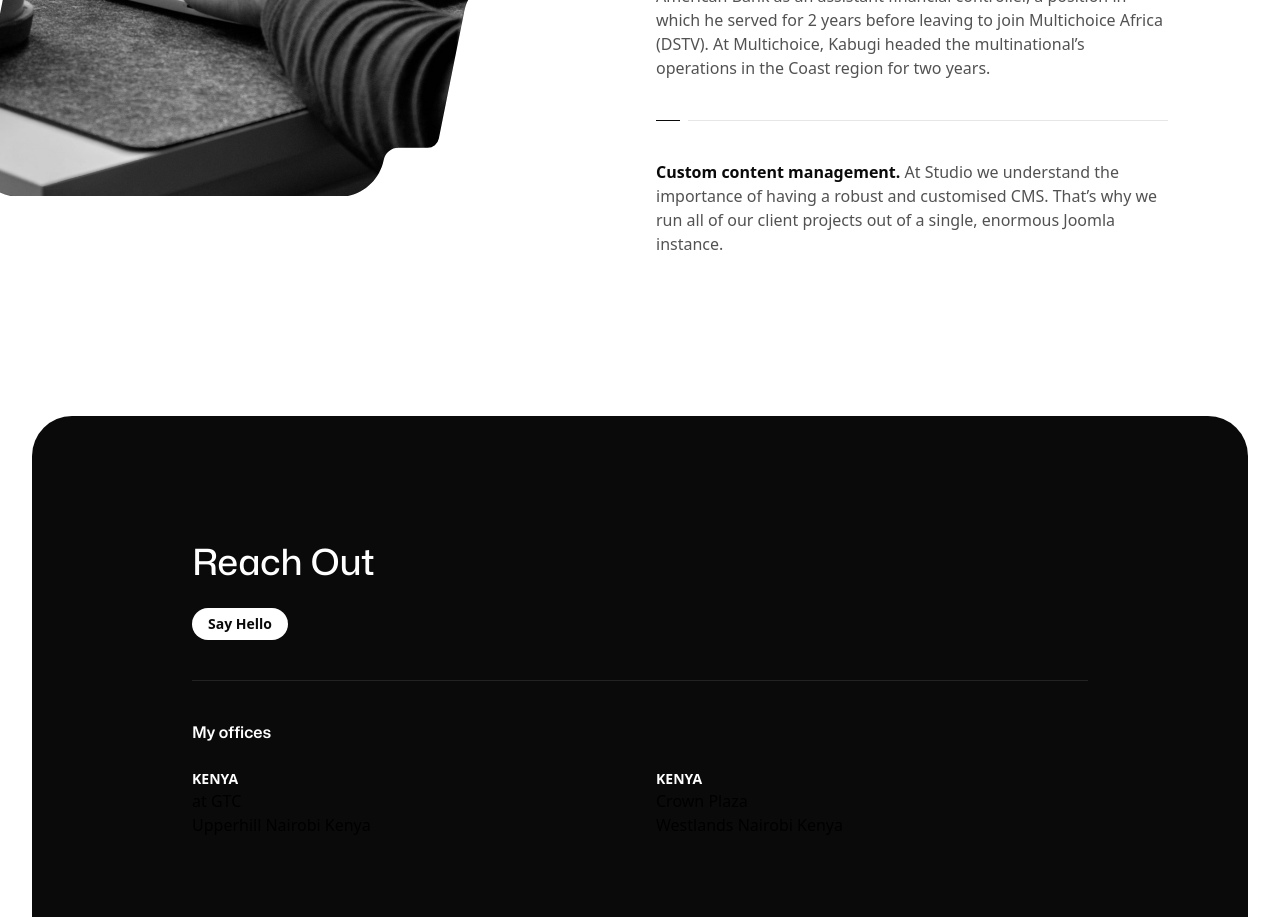
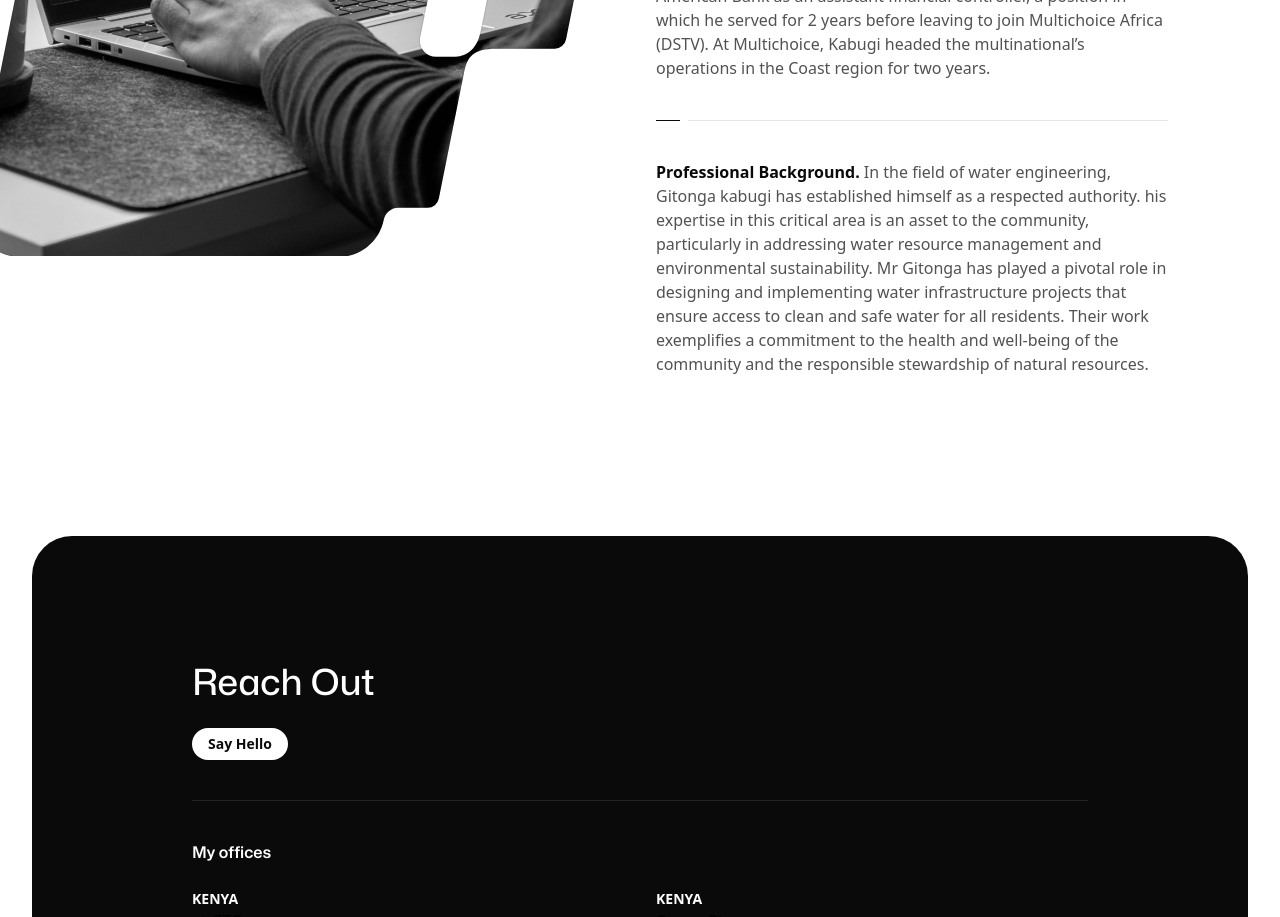
Before and after one commit to freddykibz/gitongakabugi, a Next.js app: page / in a window 1280 px wide. Shown: the part 2940-3857 px from the top of the page. Built offline with nearby package versions, Linux system fonts and the light colour scheme.

Commit message:
proffessional Background

```diff
--- a/src/components/Services.jsx
+++ b/src/components/Services.jsx
@@ -58,10 +58,10 @@ const Services = () => {
 
 
             </ListItem>
-            <ListItem title="Custom content management">
-              At Studio we understand the importance of having a robust and
-              customised CMS. That’s why we run all of our client projects out
-              of a single, enormous Joomla instance.
+            <ListItem title="Professional Background">
+            In the field of water engineering, Gitonga kabugi has established himself as a respected authority. his expertise in this critical area is an asset to the community,
+            particularly in addressing water resource management and environmental sustainability. Mr Gitonga has played a pivotal role in designing and implementing water infrastructure projects that ensure access to clean and safe water for all residents. Their
+            work exemplifies a commitment to the health and well-being of the community and the responsible stewardship of natural resources.
             </ListItem>
      </List>
   </div>
```
